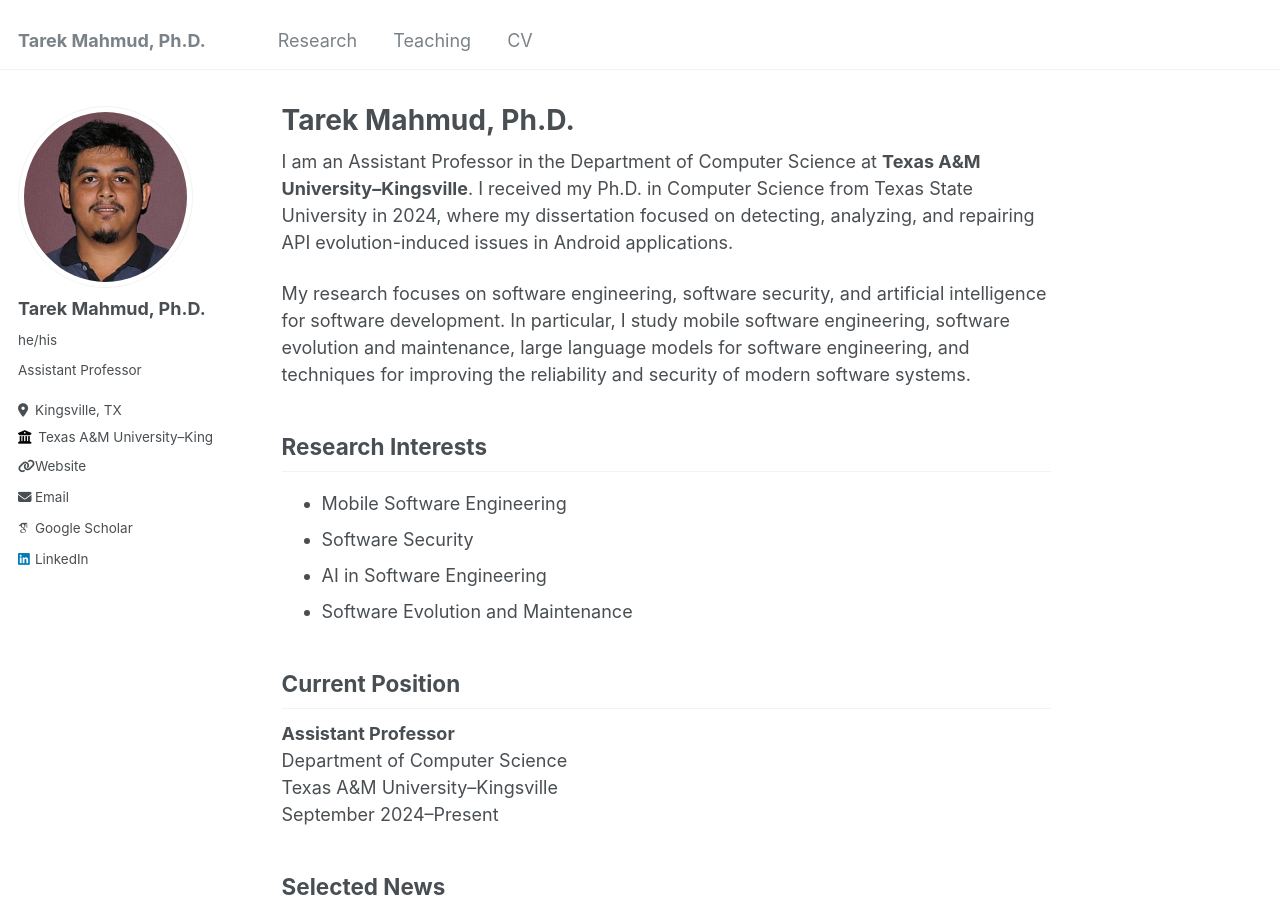
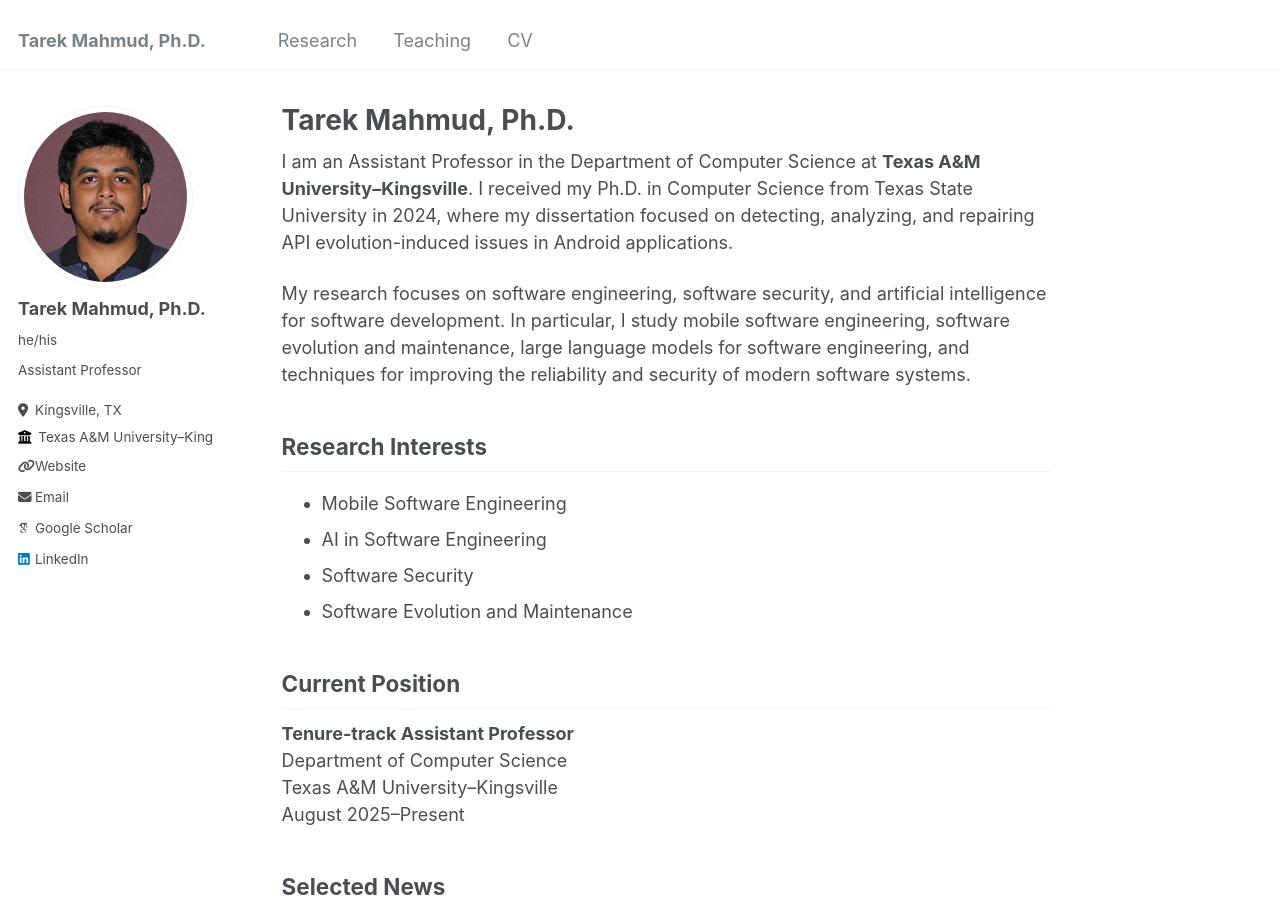
Before and after one commit to TSUMahmud/TSUMahmud.github.io, a Jekyll site: the page built from _pages/about.md, in a window 1280 px wide and 900 px high. Built offline with Jekyll 4.4.1, drawn with Linux system fonts in a browser that asks for light colours; some web fonts are replaced.

Commit message:
fixed current position

```diff
--- a/_pages/about.md
+++ b/_pages/about.md
@@ -15,16 +15,16 @@ My research focuses on software engineering, software security, and artificial i
 ## Research Interests
 
 - Mobile Software Engineering
+- AI in Software Engineering
 - Software Security
-- AI in Software Engineering
 - Software Evolution and Maintenance
 
 ## Current Position
 
-**Assistant Professor**
+**Tenure-track Assistant Professor**
 Department of Computer Science
 Texas A&M University–Kingsville
-September 2024–Present
+August 2025–Present
 
 ## Selected News
 
```
